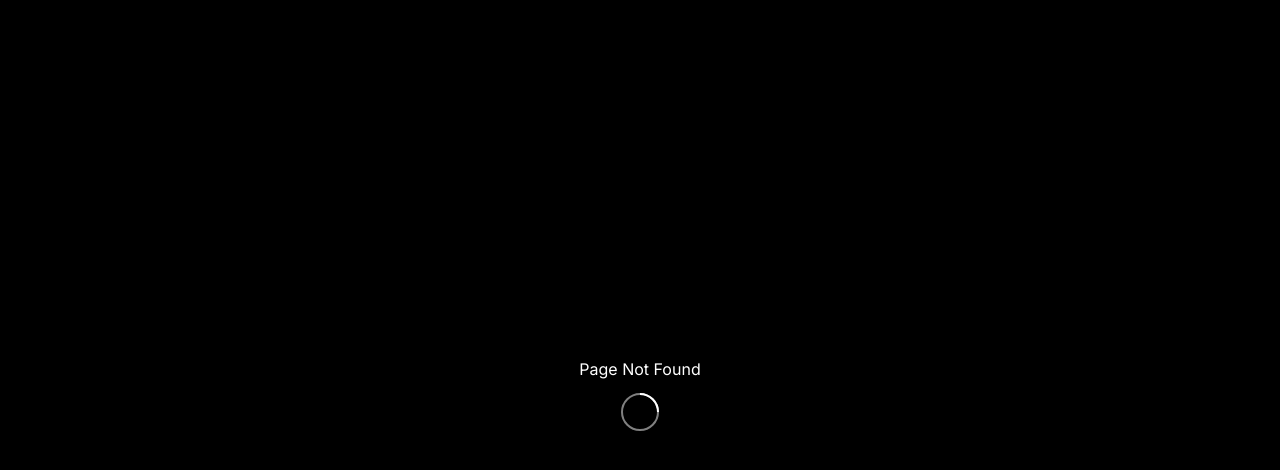
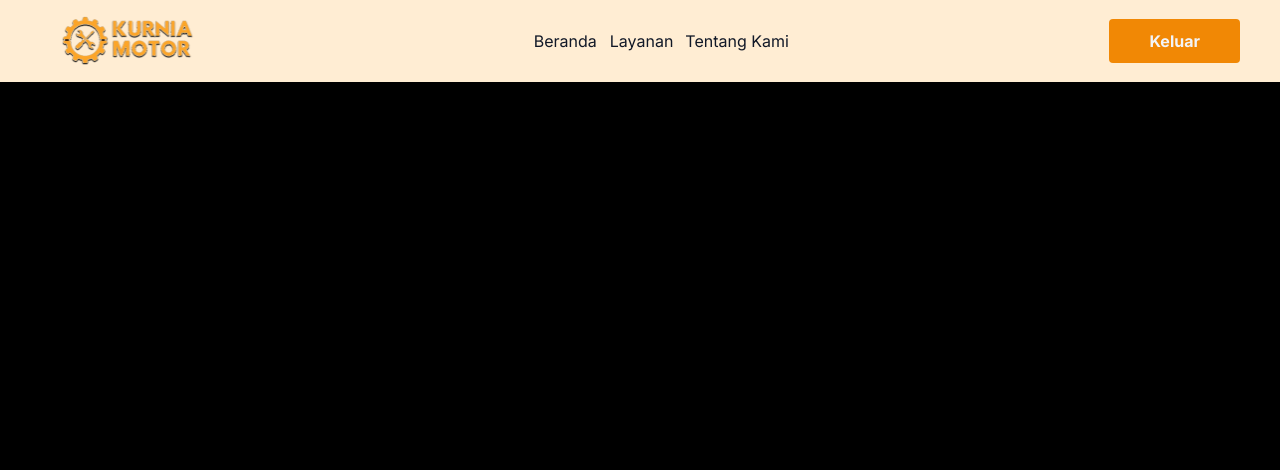
Before and after one commit to kukuh-imanura/kurnia-motor, a React (Vite) app: page /chat in a window 1280 px wide. Before the commit this address had no page. Shown: the top 470 px of the page. Built offline with nearby package versions, Linux system fonts and the light colour scheme.

Commit message:
add navigasi chat

```diff
--- a/src/components/default/Dropdown.tsx
+++ b/src/components/default/Dropdown.tsx
@@ -46,6 +46,14 @@ export default function Dropdown() {
 
             <Menu.Item>
               {({ active }) => (
+                <Link to="/chat" className={`block px-4 py-2 text-sm ${active ? "text-brand-1 font-bold" : "text-gray-900"}`}>
+                  Chat Customer
+                </Link>
+              )}
+            </Menu.Item>
+
+            <Menu.Item>
+              {({ active }) => (
                 <Link to="/laporan" className={`block px-4 py-2 text-sm ${active ? "text-brand-1 font-bold" : "text-gray-900"}`}>
                   Laporan Pembukuan
                 </Link>
--- a/src/main.tsx
+++ b/src/main.tsx
@@ -11,6 +11,7 @@ import Laporan from './pages/Laporan.tsx'
 import Detail from './pages/Detail.tsx'
 import Login from './pages/Login.tsx'
 import Recovery from './pages/Recovery.tsx'
+import Chat from './pages/Chat.tsx'
 
 ReactDOM.createRoot(document.getElementById('root')!).render(
   <React.StrictMode>
@@ -20,6 +21,7 @@ ReactDOM.createRoot(document.getElementById('root')!).render(
         <Route path="/detail" element={<Detail />} />
         <Route path="/customer" element={<Customer />} />
         <Route path="/admin" element={<Admin />} />
+        <Route path="/chat" element={<Chat />} />
         <Route path="/laporan" element={<Laporan />} />
         <Route path="/about" element={<About />} />
         <Route path="/login" element={<Login />} />
--- /dev/null
+++ b/src/pages/Chat.tsx
@@ -0,0 +1,11 @@
+import Navbar from "@/components/default/Navbar"
+
+function Chat() {
+  return (
+    <div>
+      <Navbar />
+    </div>
+  )
+}
+
+export default Chat
```
